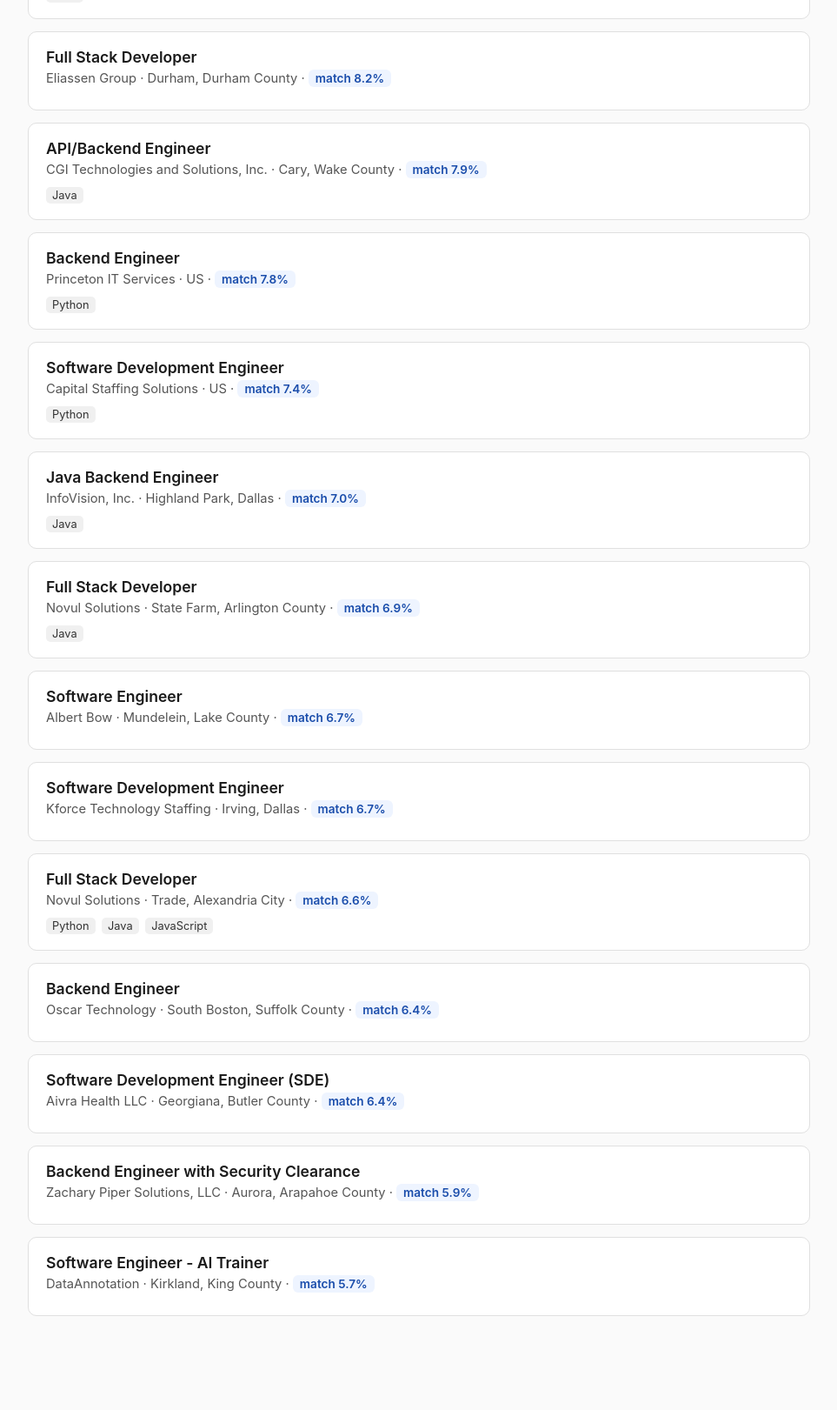
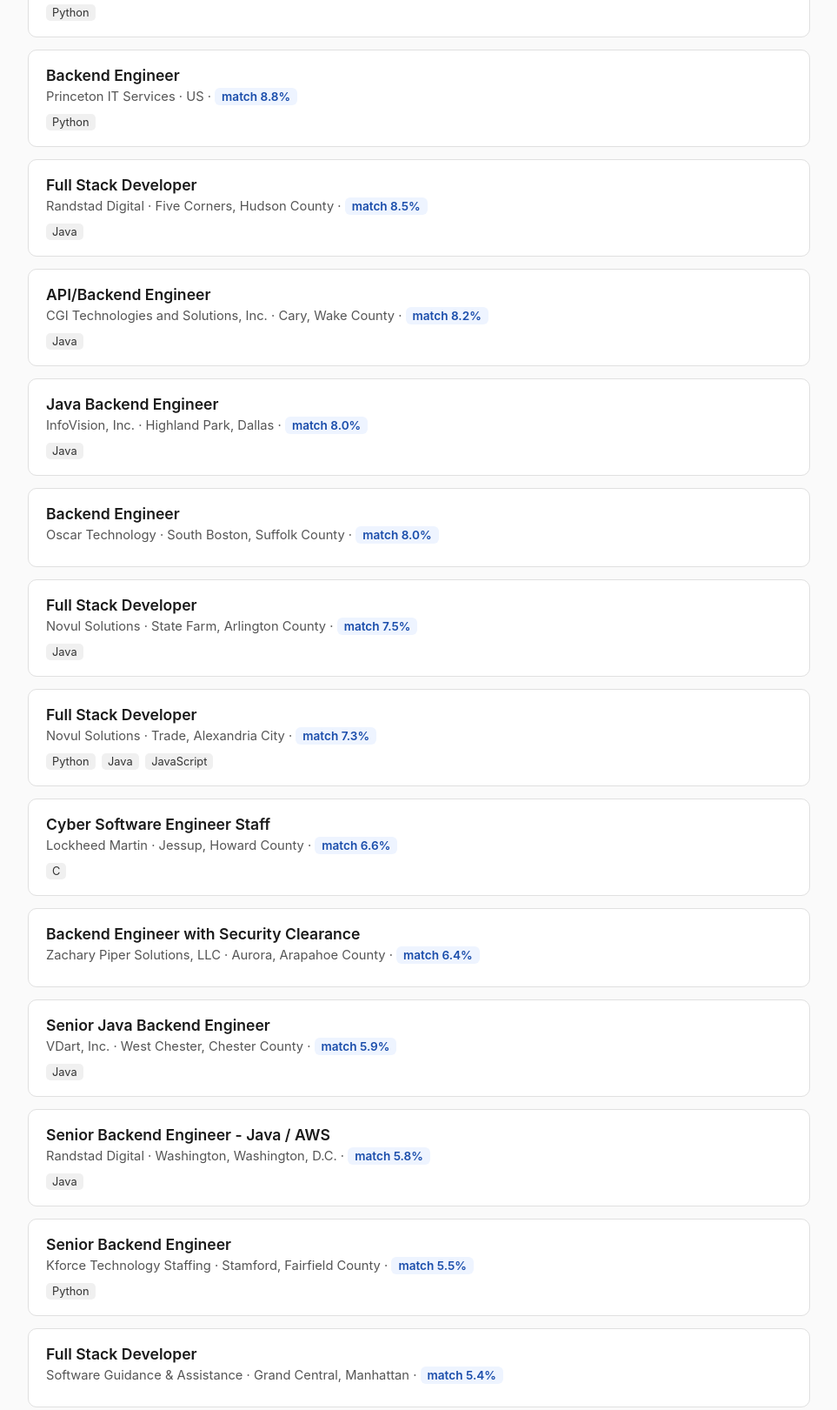
Before and after one commit to philipIsmail/job-matcher, a plain HTML site: page docs/index.html in a window 1280 px wide. Shown: the part 922-2543 px from the top of the page at 87% size, without its empty margins (158-1121 px from the left). Before the commit the page ends 2475 px from the top, so only its background shows below. Drawn offline with Linux system fonts and the light colour scheme.

Commit message:
Update daily job matches

```diff
--- a/docs/index.html
+++ b/docs/index.html
@@ -25,14 +25,14 @@
 </head>
 <body>
   <h1>Daily Job Matches</h1>
-  <div class="updated">Last updated: 2026-11-14 17:37 UTC · 20 jobs ranked</div>
+  <div class="updated">Last updated: 2026-11-15 18:26 UTC · 20 jobs ranked</div>
 
 
 
     <div class="job">
-      <div class="job-title"><a href="https://www.adzuna.com/land/ad/5959520998?se=rjywIFLg8RG3UKJUaLg__w&utm_medium=api&utm_source=84fd4a8d&v=FE263D14982D1A70D611EC78BBD1A90012D23CDF" target="_blank">Python Backend Engineer (W2)</a></div>
+      <div class="job-title"><a href="https://www.adzuna.com/land/ad/5959520998?se=7Dq0HiLh8RGDtoxXJCvQRQ&utm_medium=api&utm_source=84fd4a8d&v=FE263D14982D1A70D611EC78BBD1A90012D23CDF" target="_blank">Python Backend Engineer (W2)</a></div>
       <div class="job-meta">Bridge Flair LLC &middot; Frazer, Chester County
-        &middot; <span class="score">match 15.2%</span>
+        &middot; <span class="score">match 15.0%</span>
       </div>
 
       <div class="skills">
@@ -48,9 +48,9 @@
     </div>
 
     <div class="job">
-      <div class="job-title"><a href="https://www.adzuna.com/land/ad/5814187240?se=rjywIFLg8RG3UKJUaLg__w&utm_medium=api&utm_source=84fd4a8d&v=B8CA06CE8DC19DD6E4B54C3450FA5D1CDCCC4E3E" target="_blank">AWS Backend Engineer</a></div>
+      <div class="job-title"><a href="https://www.adzuna.com/land/ad/5814187240?se=7Dq0HiLh8RGDtoxXJCvQRQ&utm_medium=api&utm_source=84fd4a8d&v=B8CA06CE8DC19DD6E4B54C3450FA5D1CDCCC4E3E" target="_blank">AWS Backend Engineer</a></div>
       <div class="job-meta">Princeton IT Services &middot; Frazer, Chester County
-        &middot; <span class="score">match 13.8%</span>
+        &middot; <span class="score">match 14.0%</span>
       </div>
 
       <div class="skills">
@@ -62,17 +62,17 @@
     </div>
 
     <div class="job">
-      <div class="job-title"><a href="https://www.adzuna.com/land/ad/5965630121?se=csbHH1Lg8RGDtoxXJCvQRQ&utm_medium=api&utm_source=84fd4a8d&v=8C33281204CD487501CE61D3AE5425C75EC406C8" target="_blank">Full-Stack Developer - Backend APIs & Vue.js</a></div>
-      <div class="job-meta">Reveal Global Consulting &middot; Suitland, Prince George's County
-        &middot; <span class="score">match 10.2%</span>
+      <div class="job-title"><a href="https://www.adzuna.com/land/ad/5955581201?se=plfUHSLh8RGNl561rfNY_A&utm_medium=api&utm_source=84fd4a8d&v=138E78C4181D0D4D526F63E0E03F52BDA0580831" target="_blank">Full Stack Developer</a></div>
+      <div class="job-meta">Eliassen Group &middot; Durham, Durham County
+        &middot; <span class="score">match 10.1%</span>
       </div>
 
     </div>
 
     <div class="job">
-      <div class="job-title"><a href="https://www.adzuna.com/land/ad/5954381910?se=rjywIFLg8RG3UKJUaLg__w&utm_medium=api&utm_source=84fd4a8d&v=D29D4120D9FE2CFC1778401F64E52CBB7E42C690" target="_blank">Java Backend Engineer</a></div>
+      <div class="job-title"><a href="https://www.adzuna.com/land/ad/5954381910?se=7Dq0HiLh8RGDtoxXJCvQRQ&utm_medium=api&utm_source=84fd4a8d&v=D29D4120D9FE2CFC1778401F64E52CBB7E42C690" target="_blank">Java Backend Engineer</a></div>
       <div class="job-meta">CGI Technologies and Solutions, Inc. &middot; Cary, Wake County
-        &middot; <span class="score">match 9.5%</span>
+        &middot; <span class="score">match 9.9%</span>
       </div>
 
       <div class="skills">
@@ -86,17 +86,23 @@
     </div>
 
     <div class="job">
-      <div class="job-title"><a href="https://www.adzuna.com/land/ad/5948636230?se=OA3fHlLg8RG2_dMaX_9hbQ&utm_medium=api&utm_source=84fd4a8d&v=4556A53A821A257671522504C160A331535F3EEB" target="_blank">TypeScript Software Development Engineer II</a></div>
-      <div class="job-meta">Esri &middot; Redlands, San Bernardino County
+      <div class="job-title"><a href="https://www.adzuna.com/land/ad/5922506510?se=7Dq0HiLh8RGDtoxXJCvQRQ&utm_medium=api&utm_source=84fd4a8d&v=592EA7515104E390E0113D113B06B7129A8D9259" target="_blank">Java Backend Engineer</a></div>
+      <div class="job-meta">Photon &middot; South Boston, Suffolk County
         &middot; <span class="score">match 9.3%</span>
+      </div>
+
+      <div class="skills">
+
+        <span class="skill-tag">Java</span>
+
       </div>
 
     </div>
 
     <div class="job">
-      <div class="job-title"><a href="https://www.adzuna.com/land/ad/5954381897?se=rjywIFLg8RG3UKJUaLg__w&utm_medium=api&utm_source=84fd4a8d&v=AB7486046A85CF2393069F2586EE20C93BB7389C" target="_blank">Sr. Backend Engineer</a></div>
+      <div class="job-title"><a href="https://www.adzuna.com/land/ad/5954381897?se=7Dq0HiLh8RGDtoxXJCvQRQ&utm_medium=api&utm_source=84fd4a8d&v=AB7486046A85CF2393069F2586EE20C93BB7389C" target="_blank">Sr. Backend Engineer</a></div>
       <div class="job-meta">CGI Technologies and Solutions, Inc. &middot; Cary, Wake County
-        &middot; <span class="score">match 8.8%</span>
+        &middot; <span class="score">match 9.3%</span>
       </div>
 
       <div class="skills">
@@ -110,8 +116,50 @@
     </div>
 
     <div class="job">
-      <div class="job-title"><a href="https://www.adzuna.com/land/ad/5922506510?se=rjywIFLg8RG3UKJUaLg__w&utm_medium=api&utm_source=84fd4a8d&v=592EA7515104E390E0113D113B06B7129A8D9259" target="_blank">Java Backend Engineer</a></div>
-      <div class="job-meta">Photon &middot; South Boston, Suffolk County
+      <div class="job-title"><a href="https://www.adzuna.com/land/ad/5930488051?se=7Dq0HiLh8RGDtoxXJCvQRQ&utm_medium=api&utm_source=84fd4a8d&v=8AD53A34E82E4306562B60747154B25AA53212C7" target="_blank">AI Backend Engineer</a></div>
+      <div class="job-meta">Insight Global &middot; Newark, Essex County
+        &middot; <span class="score">match 9.0%</span>
+      </div>
+
+      <div class="skills">
+
+        <span class="skill-tag">Python</span>
+
+      </div>
+
+    </div>
+
+    <div class="job">
+      <div class="job-title"><a href="https://www.adzuna.com/land/ad/5814218771?se=7Dq0HiLh8RGDtoxXJCvQRQ&utm_medium=api&utm_source=84fd4a8d&v=E91B3A74F87449BB608350F88FF03F643F84C416" target="_blank">Backend Engineer</a></div>
+      <div class="job-meta">Princeton IT Services &middot; US
+        &middot; <span class="score">match 8.8%</span>
+      </div>
+
+      <div class="skills">
+
+        <span class="skill-tag">Python</span>
+
+      </div>
+
+    </div>
+
+    <div class="job">
+      <div class="job-title"><a href="https://www.adzuna.com/land/ad/5943738159?se=plfUHSLh8RGNl561rfNY_A&utm_medium=api&utm_source=84fd4a8d&v=299E40E4506FA617E989AE9CCB9D8C5E3F8CD763" target="_blank">Full Stack Developer</a></div>
+      <div class="job-meta">Randstad Digital &middot; Five Corners, Hudson County
+        &middot; <span class="score">match 8.5%</span>
+      </div>
+
+      <div class="skills">
+
+        <span class="skill-tag">Java</span>
+
+      </div>
+
+    </div>
+
+    <div class="job">
+      <div class="job-title"><a href="https://www.adzuna.com/land/ad/5954381903?se=7Dq0HiLh8RGDtoxXJCvQRQ&utm_medium=api&utm_source=84fd4a8d&v=D922CD9304F72BCB38E530DFC28B2348B5B2712F" target="_blank">API/Backend Engineer</a></div>
+      <div class="job-meta">CGI Technologies and Solutions, Inc. &middot; Cary, Wake County
         &middot; <span class="score">match 8.2%</span>
       </div>
 
@@ -124,17 +172,9 @@
     </div>
 
     <div class="job">
-      <div class="job-title"><a href="https://www.adzuna.com/land/ad/5955581201?se=csbHH1Lg8RGDtoxXJCvQRQ&utm_medium=api&utm_source=84fd4a8d&v=138E78C4181D0D4D526F63E0E03F52BDA0580831" target="_blank">Full Stack Developer</a></div>
-      <div class="job-meta">Eliassen Group &middot; Durham, Durham County
-        &middot; <span class="score">match 8.2%</span>
-      </div>
-
-    </div>
-
-    <div class="job">
-      <div class="job-title"><a href="https://www.adzuna.com/land/ad/5954381903?se=rjywIFLg8RG3UKJUaLg__w&utm_medium=api&utm_source=84fd4a8d&v=D922CD9304F72BCB38E530DFC28B2348B5B2712F" target="_blank">API/Backend Engineer</a></div>
-      <div class="job-meta">CGI Technologies and Solutions, Inc. &middot; Cary, Wake County
-        &middot; <span class="score">match 7.9%</span>
+      <div class="job-title"><a href="https://www.adzuna.com/land/ad/5945987453?se=7Dq0HiLh8RGDtoxXJCvQRQ&utm_medium=api&utm_source=84fd4a8d&v=5A72CC6330F3311389CEF3CF2BBBBC9896E4CA53" target="_blank">Java Backend Engineer</a></div>
+      <div class="job-meta">InfoVision, Inc. &middot; Highland Park, Dallas
+        &middot; <span class="score">match 8.0%</span>
       </div>
 
       <div class="skills">
@@ -146,37 +186,17 @@
     </div>
 
     <div class="job">
-      <div class="job-title"><a href="https://www.adzuna.com/land/ad/5814218771?se=rjywIFLg8RG3UKJUaLg__w&utm_medium=api&utm_source=84fd4a8d&v=E91B3A74F87449BB608350F88FF03F643F84C416" target="_blank">Backend Engineer</a></div>
-      <div class="job-meta">Princeton IT Services &middot; US
-        &middot; <span class="score">match 7.8%</span>
-      </div>
-
-      <div class="skills">
-
-        <span class="skill-tag">Python</span>
-
+      <div class="job-title"><a href="https://www.adzuna.com/land/ad/5945162151?se=7Dq0HiLh8RGDtoxXJCvQRQ&utm_medium=api&utm_source=84fd4a8d&v=C652258428446D49A38D3B6AFD162653616AA36D" target="_blank">Backend Engineer</a></div>
+      <div class="job-meta">Oscar Technology &middot; South Boston, Suffolk County
+        &middot; <span class="score">match 8.0%</span>
       </div>
 
     </div>
 
     <div class="job">
-      <div class="job-title"><a href="https://www.adzuna.com/land/ad/5950838137?se=OA3fHlLg8RG2_dMaX_9hbQ&utm_medium=api&utm_source=84fd4a8d&v=94763DCA3A4A9A1749A4660D75369E6C09AD0E71" target="_blank">Software Development Engineer</a></div>
-      <div class="job-meta">Capital Staffing Solutions &middot; US
-        &middot; <span class="score">match 7.4%</span>
-      </div>
-
-      <div class="skills">
-
-        <span class="skill-tag">Python</span>
-
-      </div>
-
-    </div>
-
-    <div class="job">
-      <div class="job-title"><a href="https://www.adzuna.com/land/ad/5945987453?se=rjywIFLg8RG3UKJUaLg__w&utm_medium=api&utm_source=84fd4a8d&v=5A72CC6330F3311389CEF3CF2BBBBC9896E4CA53" target="_blank">Java Backend Engineer</a></div>
-      <div class="job-meta">InfoVision, Inc. &middot; Highland Park, Dallas
-        &middot; <span class="score">match 7.0%</span>
+      <div class="job-title"><a href="https://www.adzuna.com/land/ad/5958613574?se=plfUHSLh8RGNl561rfNY_A&utm_medium=api&utm_source=84fd4a8d&v=7FB4835A653E1B6641CFC4C31C0B721341C84C95" target="_blank">Full Stack Developer</a></div>
+      <div class="job-meta">Novul Solutions &middot; State Farm, Arlington County
+        &middot; <span class="score">match 7.5%</span>
       </div>
 
       <div class="skills">
@@ -188,39 +208,9 @@
     </div>
 
     <div class="job">
-      <div class="job-title"><a href="https://www.adzuna.com/land/ad/5958613574?se=csbHH1Lg8RGDtoxXJCvQRQ&utm_medium=api&utm_source=84fd4a8d&v=7FB4835A653E1B6641CFC4C31C0B721341C84C95" target="_blank">Full Stack Developer</a></div>
-      <div class="job-meta">Novul Solutions &middot; State Farm, Arlington County
-        &middot; <span class="score">match 6.9%</span>
-      </div>
-
-      <div class="skills">
-
-        <span class="skill-tag">Java</span>
-
-      </div>
-
-    </div>
-
-    <div class="job">
-      <div class="job-title"><a href="https://www.adzuna.com/land/ad/5933345866?se=LJXmHVLg8RG9p9ob_RTtsA&utm_medium=api&utm_source=84fd4a8d&v=0E870324E77F87CB9929AE2762993C2626F62A57" target="_blank">Software Engineer</a></div>
-      <div class="job-meta">Albert Bow &middot; Mundelein, Lake County
-        &middot; <span class="score">match 6.7%</span>
-      </div>
-
-    </div>
-
-    <div class="job">
-      <div class="job-title"><a href="https://www.adzuna.com/land/ad/5952091198?se=OA3fHlLg8RG2_dMaX_9hbQ&utm_medium=api&utm_source=84fd4a8d&v=3EB88E46983FB037430C49A29BB809A9A251C481" target="_blank">Software Development Engineer</a></div>
-      <div class="job-meta">Kforce Technology Staffing &middot; Irving, Dallas
-        &middot; <span class="score">match 6.7%</span>
-      </div>
-
-    </div>
-
-    <div class="job">
-      <div class="job-title"><a href="https://www.adzuna.com/land/ad/5903176807?se=csbHH1Lg8RGDtoxXJCvQRQ&utm_medium=api&utm_source=84fd4a8d&v=16743A057560DED467E0CDD79F30E9503D2F3E39" target="_blank">Full Stack Developer</a></div>
+      <div class="job-title"><a href="https://www.adzuna.com/land/ad/5903176807?se=plfUHSLh8RGNl561rfNY_A&utm_medium=api&utm_source=84fd4a8d&v=16743A057560DED467E0CDD79F30E9503D2F3E39" target="_blank">Full Stack Developer</a></div>
       <div class="job-meta">Novul Solutions &middot; Trade, Alexandria City
-        &middot; <span class="score">match 6.6%</span>
+        &middot; <span class="score">match 7.3%</span>
       </div>
 
       <div class="skills">
@@ -236,33 +226,73 @@
     </div>
 
     <div class="job">
-      <div class="job-title"><a href="https://www.adzuna.com/land/ad/5945162151?se=rjywIFLg8RG3UKJUaLg__w&utm_medium=api&utm_source=84fd4a8d&v=C652258428446D49A38D3B6AFD162653616AA36D" target="_blank">Backend Engineer</a></div>
-      <div class="job-meta">Oscar Technology &middot; South Boston, Suffolk County
+      <div class="job-title"><a href="https://www.adzuna.com/land/ad/5942820018?se=2MsHHCLh8RGDtoxXJCvQRQ&utm_medium=api&utm_source=84fd4a8d&v=772249E0BD621CC217B16D0090316C855C586477" target="_blank">Cyber Software Engineer Staff</a></div>
+      <div class="job-meta">Lockheed Martin &middot; Jessup, Howard County
+        &middot; <span class="score">match 6.6%</span>
+      </div>
+
+      <div class="skills">
+
+        <span class="skill-tag">C</span>
+
+      </div>
+
+    </div>
+
+    <div class="job">
+      <div class="job-title"><a href="https://www.adzuna.com/land/ad/5740550284?se=7Dq0HiLh8RGDtoxXJCvQRQ&utm_medium=api&utm_source=84fd4a8d&v=0EE4095650FC7C564679FB53E289826A24661006" target="_blank">Backend Engineer with Security Clearance</a></div>
+      <div class="job-meta">Zachary Piper Solutions, LLC &middot; Aurora, Arapahoe County
         &middot; <span class="score">match 6.4%</span>
       </div>
 
     </div>
 
     <div class="job">
-      <div class="job-title"><a href="https://www.adzuna.com/land/ad/5952255999?se=OA3fHlLg8RG2_dMaX_9hbQ&utm_medium=api&utm_source=84fd4a8d&v=5B7F949932AD15043863B9ACA63BDC5469742948" target="_blank">Software Development Engineer (SDE)</a></div>
-      <div class="job-meta">Aivra Health LLC &middot; Georgiana, Butler County
-        &middot; <span class="score">match 6.4%</span>
+      <div class="job-title"><a href="https://www.adzuna.com/land/ad/5964782466?se=7Dq0HiLh8RGDtoxXJCvQRQ&utm_medium=api&utm_source=84fd4a8d&v=96392247D1BFD526D5E2B102EF09851070130B4D" target="_blank">Senior Java Backend Engineer</a></div>
+      <div class="job-meta">VDart, Inc. &middot; West Chester, Chester County
+        &middot; <span class="score">match 5.9%</span>
+      </div>
+
+      <div class="skills">
+
+        <span class="skill-tag">Java</span>
+
       </div>
 
     </div>
 
     <div class="job">
-      <div class="job-title"><a href="https://www.adzuna.com/land/ad/5740550284?se=rjywIFLg8RG3UKJUaLg__w&utm_medium=api&utm_source=84fd4a8d&v=0EE4095650FC7C564679FB53E289826A24661006" target="_blank">Backend Engineer with Security Clearance</a></div>
-      <div class="job-meta">Zachary Piper Solutions, LLC &middot; Aurora, Arapahoe County
-        &middot; <span class="score">match 5.9%</span>
+      <div class="job-title"><a href="https://www.adzuna.com/land/ad/5952304885?se=7Dq0HiLh8RGDtoxXJCvQRQ&utm_medium=api&utm_source=84fd4a8d&v=385DCA6AE71E6E065219F41B90E9B2EA74501150" target="_blank">Senior Backend Engineer - Java / AWS</a></div>
+      <div class="job-meta">Randstad Digital &middot; Washington, Washington, D.C.
+        &middot; <span class="score">match 5.8%</span>
+      </div>
+
+      <div class="skills">
+
+        <span class="skill-tag">Java</span>
+
       </div>
 
     </div>
 
     <div class="job">
-      <div class="job-title"><a href="https://www.adzuna.com/land/ad/5946083063?se=LJXmHVLg8RG9p9ob_RTtsA&utm_medium=api&utm_source=84fd4a8d&v=8A8A2C6720F5D4FEA6E4BB9316025FA000EBF940" target="_blank">Software Engineer - AI Trainer</a></div>
-      <div class="job-meta">DataAnnotation &middot; Kirkland, King County
-        &middot; <span class="score">match 5.7%</span>
+      <div class="job-title"><a href="https://www.adzuna.com/land/ad/5871035005?se=7Dq0HiLh8RGDtoxXJCvQRQ&utm_medium=api&utm_source=84fd4a8d&v=AC946F18307F54153A6D1CCBE14EF0B9C9F859D5" target="_blank">Senior Backend Engineer</a></div>
+      <div class="job-meta">Kforce Technology Staffing &middot; Stamford, Fairfield County
+        &middot; <span class="score">match 5.5%</span>
+      </div>
+
+      <div class="skills">
+
+        <span class="skill-tag">Python</span>
+
+      </div>
+
+    </div>
+
+    <div class="job">
+      <div class="job-title"><a href="https://www.adzuna.com/land/ad/5937249682?se=plfUHSLh8RGNl561rfNY_A&utm_medium=api&utm_source=84fd4a8d&v=5BE33243DFC8F68955AA7AC47F63482CF569AC98" target="_blank">Full Stack Developer</a></div>
+      <div class="job-meta">Software Guidance & Assistance &middot; Grand Central, Manhattan
+        &middot; <span class="score">match 5.4%</span>
       </div>
 
     </div>
```
